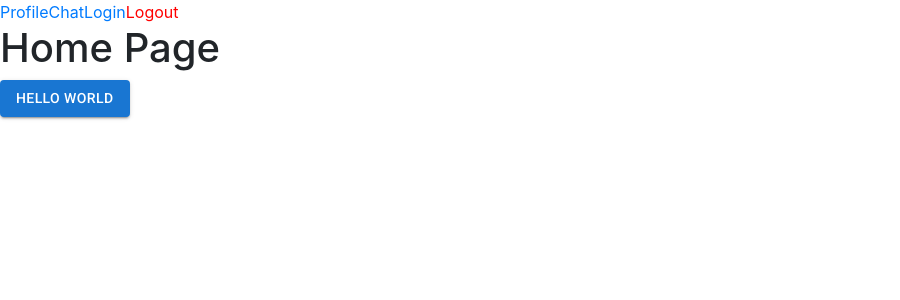
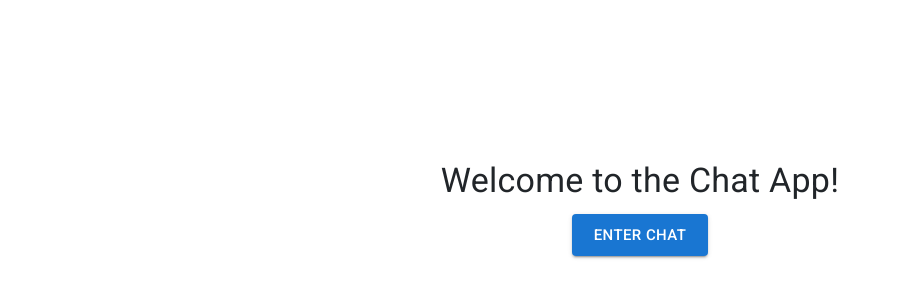
Before and after one commit to AQRyu/just-for-fun, a React (Create React App) app in the folder frontend/: page / in a window 1280 px wide. Shown: the top 300 px of the page, without its empty margins (0-900 px from the left). Built offline with nearby package versions, Linux system fonts and the light colour scheme.

Commit message:
Refactor: Simplify routing and remove unused components - Improve HomePage.jsx - Improve ChatPage.jsx

```diff
--- a/frontend/src/App.js
+++ b/frontend/src/App.js
@@ -1,37 +1,16 @@
 import React from "react";
-import { Link, NavLink, Route, Routes } from "react-router-dom";
-import { handleLogout } from "./components/auth";
-import Chat from "./components/Chat";
-import Home from "./pages/Home";
-import Login from "./pages/Login";
-import Profile from "./pages/Profile";
+import { Route, BrowserRouter as Router, Routes } from "react-router-dom";
+import ChatPage from "./pages/ChatPage";
+import HomePage from "./pages/HomePage";
 
 function App() {
   return (
-    <div>
-      <nav>
-        <Link to="/profile">Profile</Link>
-        <Link to="/chat">Chat</Link>
-        <Link to="/login">Login</Link>
-        <NavLink
-          to="/"
-          onClick={handleLogout}
-          style={({ isActive }) => ({
-            color: isActive ? "red" : "blue",
-          })}
-        >
-          Logout
-        </NavLink>
-      </nav>
-
+    <Router>
       <Routes>
-        <Route path="/" element={<Home />} />
-        <Route path="/login" element={<Login />} />
-        <Route path="/profile" element={<Profile />} />
-        <Route path="/chat" element={<Chat />} />
-        <Route path="*" element={<p>Page not Found</p>} />{" "}
+        <Route path="/" element={<HomePage />} />
+        <Route path="/chat" element={<ChatPage />} />
       </Routes>
-    </div>
+    </Router>
   );
 }
 
--- a/frontend/src/index.js
+++ b/frontend/src/index.js
@@ -1,12 +1,8 @@
 import React from "react";
+import "react-chat-elements/dist/main.css";
 import { createRoot } from "react-dom/client";
-import { BrowserRouter as Router } from "react-router-dom";
 import App from "./App";
 
 const container = document.getElementById("root");
 const root = createRoot(container);
-root.render(
-  <Router>
-    <App />
-  </Router>
-);
+root.render(<App />);
--- /dev/null
+++ b/frontend/src/pages/ChatPage.jsx
@@ -0,0 +1,110 @@
+import AttachFileIcon from "@mui/icons-material/AttachFile";
+import { Box, Button, Container, IconButton, TextField } from "@mui/material";
+import * as StompJs from "@stomp/stompjs";
+import React, { useEffect, useState } from "react";
+import { MessageList } from "react-chat-elements";
+import "react-chat-elements/dist/main.css";
+
+const client = new StompJs.Client({
+  brokerURL: "ws://localhost:8080/ws",
+  reconnectDelay: 5000,
+  heartbeatIncoming: 4000,
+  heartbeatOutgoing: 4000,
+});
+
+function ChatPage() {
+  const [messages, setMessages] = useState([]);
+  const [newMessage, setNewMessage] = useState("");
+
+  useEffect(() => {
+    client.activate();
+
+    client.onConnect = () => {
+      client.subscribe("/topic/newMessage", (message) => {
+        const newMessage = JSON.parse(message.body);
+        setMessages((prevMessages) => [
+          ...prevMessages,
+          {
+            position: newMessage.sender === "user" ? "right" : "left",
+            type: "text",
+            text: newMessage.content,
+            date: new Date(newMessage.timestamp),
+          },
+        ]);
+      });
+    };
+
+    client.onStompError = (frame) => {
+      console.error("Broker reported error: ", frame.headers["message"]);
+      console.error("Additional details: ", frame.body);
+    };
+
+    return () => {
+      if (client.active) {
+        client.deactivate();
+      }
+    };
+  }, []);
+
+  const handleSendMessage = () => {
+    // Renamed for clarity
+    if (newMessage.trim() !== "") {
+      client.publish({
+        destination: "/app/sendMessage",
+        body: JSON.stringify({
+          sender: "user",
+          content: newMessage,
+        }),
+      });
+      setNewMessage("");
+    }
+  };
+
+  const handleKeyDown = (e) => {
+    // From your old ChatUI
+    if (e.key === "Enter" && !e.shiftKey) {
+      e.preventDefault();
+      handleSendMessage();
+    }
+  };
+
+  return (
+    <Container maxWidth="sm" sx={{ mt: 2 }}>
+      <div style={{ height: "80vh" }}>
+        {" "}
+        {/* Set a fixed height for the chat */}
+        <MessageList
+          className="message-list"
+          lockable={true}
+          toBottomHeight={"100%"}
+          dataSource={messages}
+        />
+        {/* Input area using MUI components */}
+        <Box sx={{ display: "flex", alignItems: "center", padding: "10px" }}>
+          <TextField
+            label="Type your message"
+            variant="outlined"
+            sx={{ flexGrow: 1, marginRight: "10px" }}
+            value={newMessage}
+            onChange={(e) => setNewMessage(e.target.value)}
+            onKeyDown={handleKeyDown} // Handle Enter key
+          />
+          <IconButton>
+            {" "}
+            {/* Attachment Button */}
+            <AttachFileIcon />
+          </IconButton>
+          <Button
+            variant="contained"
+            color="primary"
+            onClick={handleSendMessage}
+          >
+            Send
+          </Button>
+        </Box>
+      </div>
+    </Container>
+  );
+}
+
+export default ChatPage;
--- /dev/null
+++ b/frontend/src/pages/HomePage.jsx
@@ -0,0 +1,27 @@
+import { Button, Container, Typography } from "@mui/material";
+import React from "react";
+import { useNavigate } from "react-router-dom";
+
+export default function HomePage() {
+  const navigate = useNavigate();
+
+  const handleNavigateToChat = () => {
+    navigate("/chat");
+  };
+
+  return (
+    <Container maxWidth="sm" sx={{ mt: "20vh", textAlign: "center" }}>
+      <Typography variant="h4" gutterBottom>
+        Welcome to the Chat App!
+      </Typography>
+      <Button
+        variant="contained"
+        color="primary"
+        size="large"
+        onClick={handleNavigateToChat}
+      >
+        Enter Chat
+      </Button>
+    </Container>
+  );
+}
```
